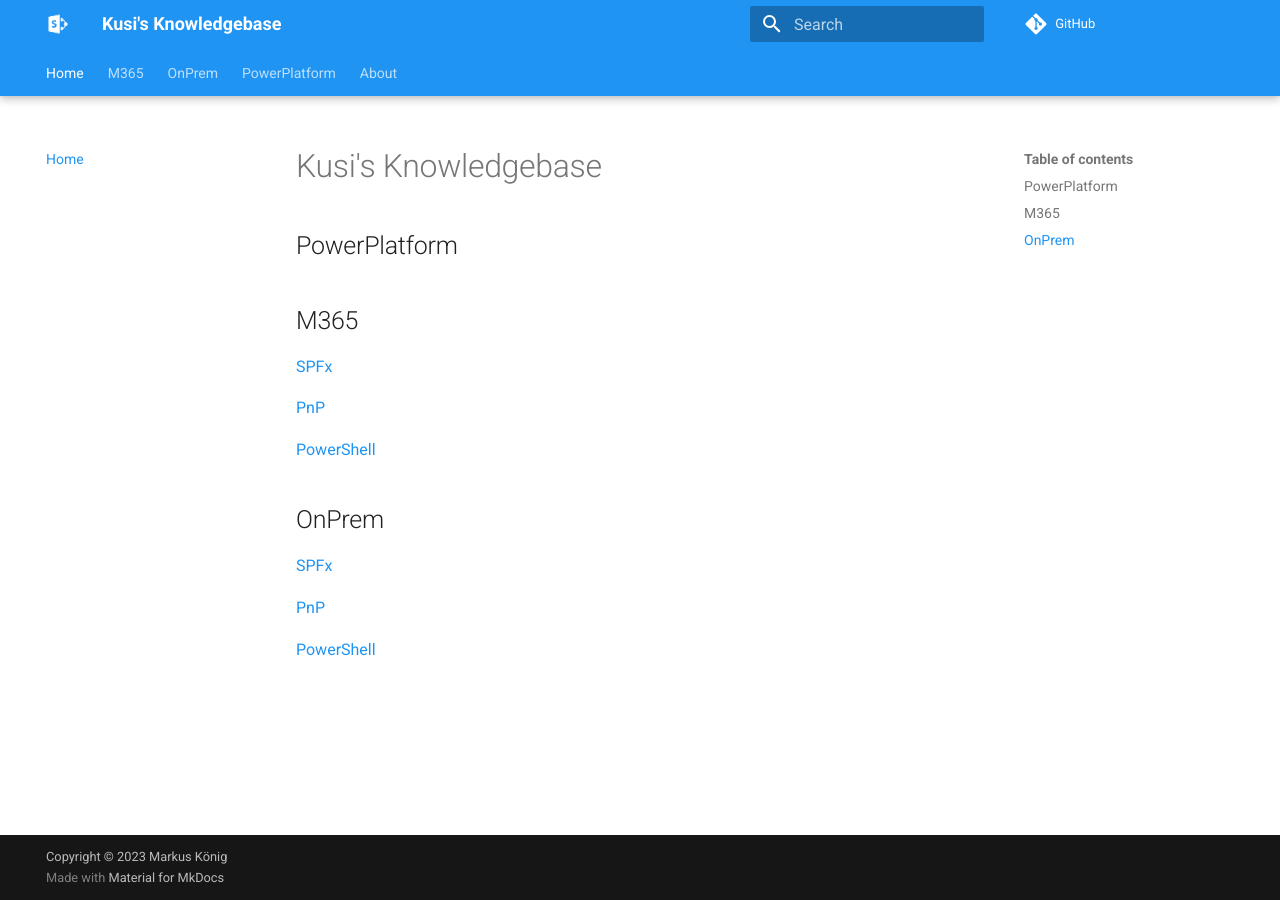
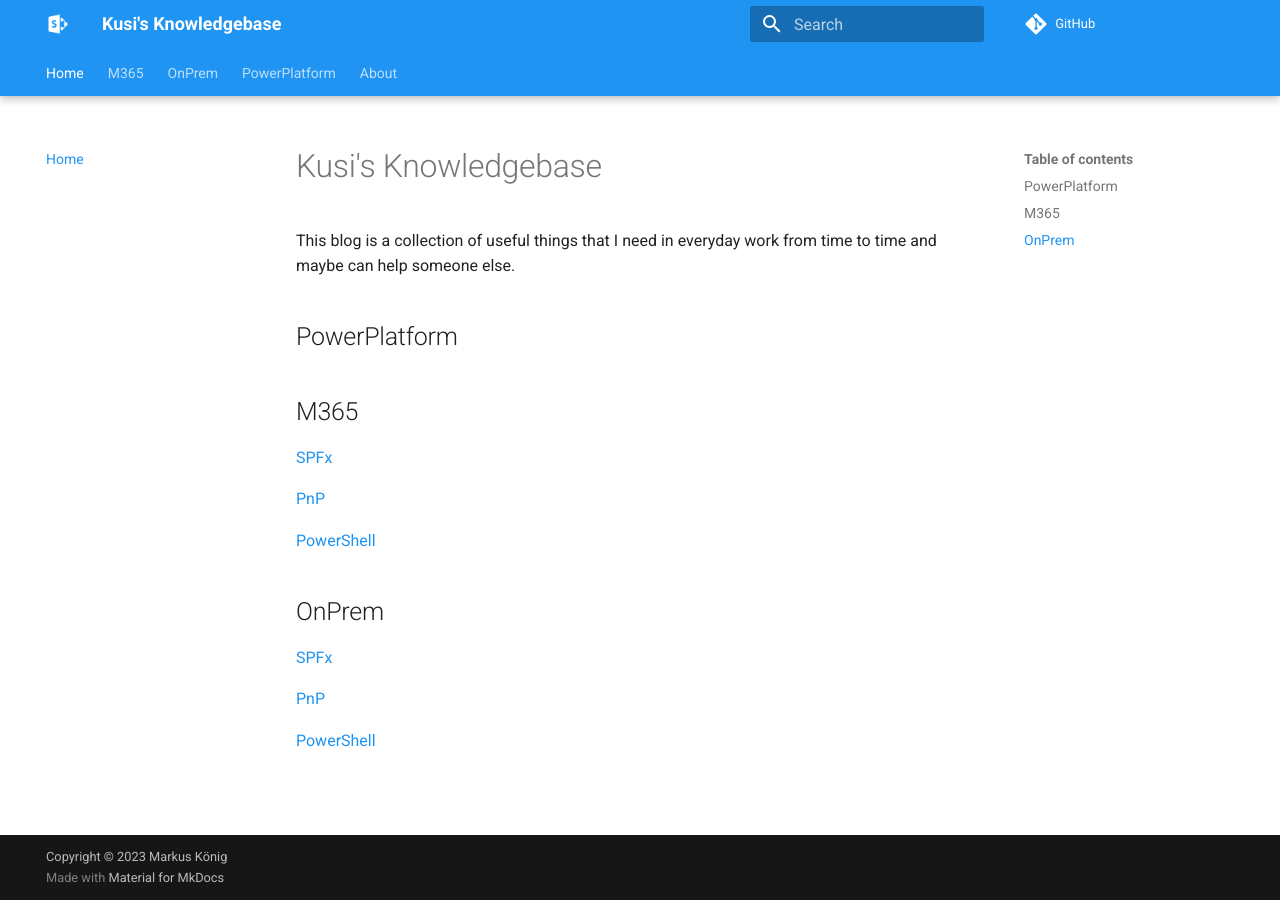
Before and after one commit to Kusi1975/spkb, an MkDocs documentation site: the page built from docs/index.md, in a window 1280 px wide. Built offline with MkDocs 1.6.1 and Material for MkDocs 9.7.7, drawn with Linux system fonts in a browser that asks for light colours; comment, search, counter and statistics services are not loaded.

Commit message:
Add Content

```diff
--- a/docs/index.md
+++ b/docs/index.md
@@ -1,4 +1,6 @@
 # Kusi's Knowledgebase
+
+This blog is a collection of useful things that I need in everyday work from time to time and maybe can help someone else.
 
 ## PowerPlatform
 
```
Also changed, not shown: site/index.html, site/search/search_index.json, 1 other file.
